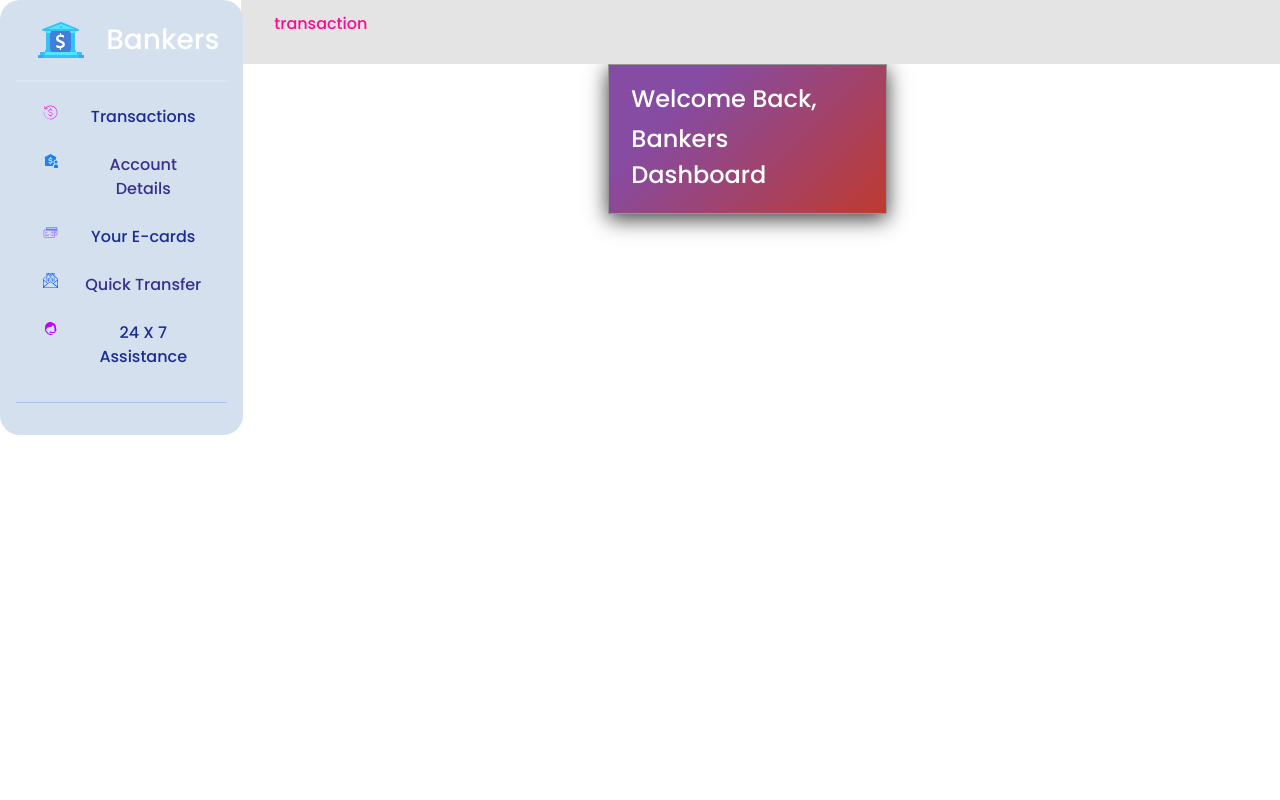
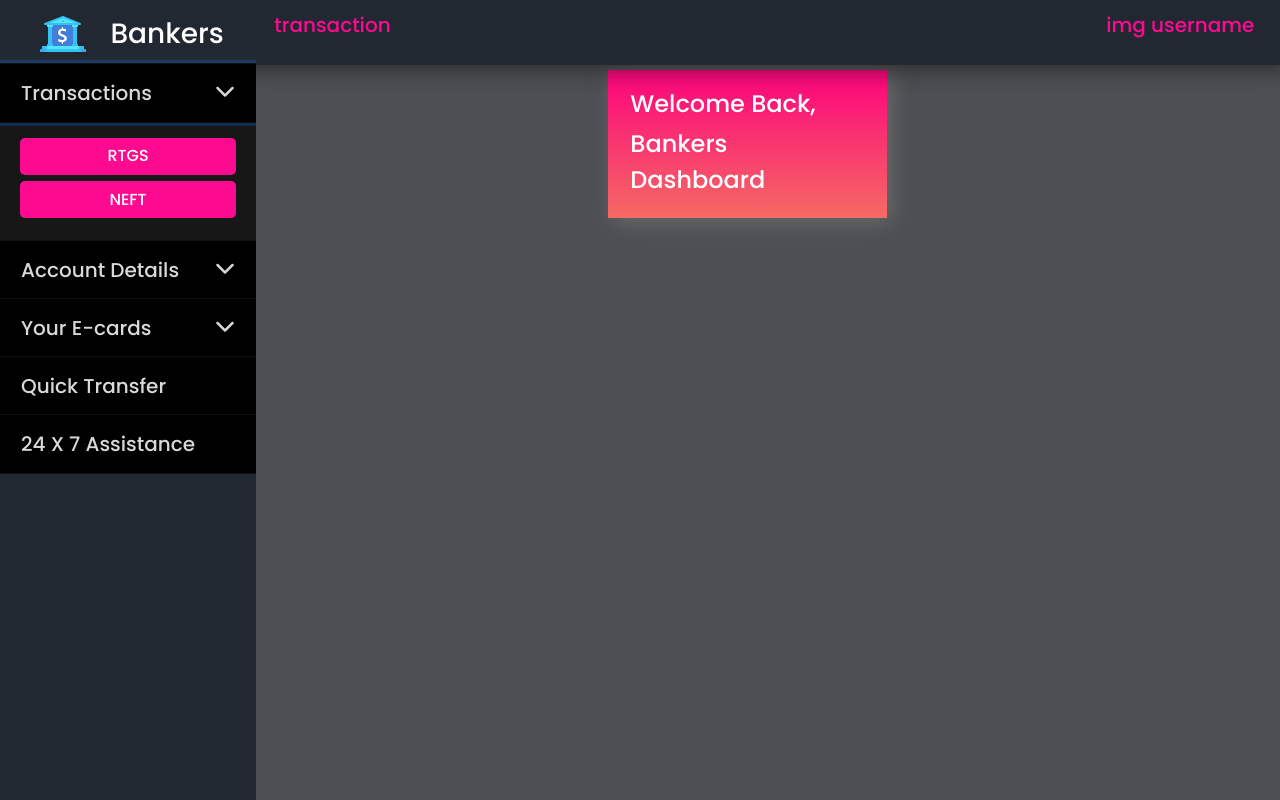
Before and after one commit to projectsddu/Banking_System_AT, a React (Create React App) app in the folder client/: page /transaction in a window 1280 px wide. Both pictures are taken after a click on the button "Transactions". Built offline with nearby package versions, Linux system fonts and the light colour scheme.

Commit message:
Chart error not resolved

```diff
--- a/client/src/App.css
+++ b/client/src/App.css
@@ -50,3 +50,6 @@ a{
 .row{
   margin-left:2px
 }
+body{
+  background-color: #ffffff;
+}
--- a/client/src/App.js
+++ b/client/src/App.js
@@ -40,16 +40,16 @@ function App() {
 
         </Route>
         <Route path="/transaction">
-          <SideNavbar></SideNavbar>
+          <TempSideNavbar></TempSideNavbar>
         </Route>
         <Route path="/ecard">
-          <SideNavbar></SideNavbar>
+          <TempSideNavbar></TempSideNavbar>
         </Route>
       </div>
       <div className="col-9 custcol9">
 
         <Route path="/home">
-        <RightComponent component_name="home"></RightComponent>
+          <RightComponent component_name="home"></RightComponent>
         </Route>
         <Route path="/transaction">
           <RightComponent component_name="transaction"></RightComponent>
--- a/client/src/components/Home/CardComponent.css
+++ b/client/src/components/Home/CardComponent.css
@@ -1,3 +1,7 @@
+@import url('https://fonts.googleapis.com/css2?family=Poppins:wght@500&display=swap');
+*{
+    font-family: 'Poppins',sans-serif;
+}
 .card_design {
     margin: 5% 5% 5% 5%;
     padding: 1% 1% 1% 1%;
@@ -6,7 +10,7 @@
     border-radius:30px;
 }
 .illustration {
-    box-shadow: 0px 5px 20px rgb(59, 59, 59);
+    box-shadow: 5px 5px 20px rgb(107, 106, 106);
     /* flex-direction: column; */
    /* background-color: #a4508b;
 background-image: linear-gradient(326deg, #a4508b 0%, #5f0a87 74%); */
@@ -17,11 +21,12 @@ background-image: linear-gradient(315deg, #7f53ac 0%, #647dee 74%); */
 background-image: linear-gradient(315deg, #f9c5d1 0%, #9795ef 74%); */
 /* background-color: #89d4cf;
 background-image: linear-gradient(315deg, #89d4cf 0%, #6e45e1 74%); */
-background-color: #bf3a30;
-background-image: linear-gradient(315deg, #bf3a30 0%, #864ba2 74%);
+background-color: #FFE5B4;
+background-image: linear-gradient(180deg, #fd027c, rgb(245, 107, 100) );
 /* background-image: linear-gradient(150deg,#ebdff5,rgb(207, 207, 207)); */
+/* background-image: linear-gradient(150deg,#ba5370   ,#f0b291); */
     color: #ffffff;
-    border:1px solid rgb(150, 150, 150);
+    border:0px;
 }
 .gen_card {
     /* box-shadow: 0px 0px 10px rgba(0.2, 0.2, 0.2, 0.308); */
--- /dev/null
+++ b/client/src/components/Home/Chart_test_comp.js
@@ -0,0 +1,26 @@
+import {
+    Chart,
+    ChartSeries,
+    ChartSeriesItem,
+    ChartCategoryAxis,
+    ChartCategoryAxisItem
+} from '@progress/kendo-react-charts';
+
+import 'hammerjs';
+
+const categories = ['Jan', 'Feb', 'Mar', 'Apr'];
+
+const ChartContainer = () => (
+    <Chart>
+        <ChartCategoryAxis>
+            <ChartCategoryAxisItem categories={categories} />
+        </ChartCategoryAxis>
+        <ChartSeries>
+            <ChartSeriesItem type="verticalLine" data={[1, 2, 3, 5]} />
+            <ChartSeriesItem type="verticalLine" data={[-1, -2, -3, -5]} />
+        </ChartSeries>
+    </Chart>
+);
+
+
+export default ChartContainer
--- a/client/src/components/Home/ECard/Ecard.css
+++ b/client/src/components/Home/ECard/Ecard.css
@@ -24,7 +24,8 @@ body {
     background-image: url(https://i.imgur.com/5rm6bLu.jpg);
     background-size: cover;
     opacity: 1;
-    border: none
+    border: none;
+    margin:5%;
 }
 
 .card::before {
--- a/client/src/components/Home/HomeComponent.js
+++ b/client/src/components/Home/HomeComponent.js
@@ -1,8 +1,10 @@
 import React from 'react'
 import CardComponent from './CardComponent'
+// import Line from './Chart_test_comp'
+import ChartContainer from './Chart_test_comp'
 
 export default function HomeComponent() {
-    return (
+    return (<>
         <div className="row mt-3">
 
             <CardComponent className="col-4" username="Jenil Gandhi"></CardComponent>
@@ -10,5 +12,9 @@ export default function HomeComponent() {
             <CardComponent className="col-4" username="Jenil Gandhi"></CardComponent>
 
         </div>
+        <div className="row">
+            <ChartContainer></ChartContainer>
+        </div>
+    </>
     )
 }
--- a/client/src/components/Home/TempSideNavbar.css
+++ b/client/src/components/Home/TempSideNavbar.css
@@ -1,4 +1,28 @@
-
+@import url('https://fonts.googleapis.com/css2?family=Poppins:wght@500&display=swap');
+*{
+    font-family: 'Poppins',sans-serif;
+}
+.heading_sidenav{
+  margin-top: -7%;
+}
+.Headlogo{
+  display: flex;
+  justify-content: center;
+  color:#f1f1f1;
+  margin-top: -7%;
+}
+.partition{
+  display: flex;
+  background-color: rgb(253, 10, 144);
+  /* FF3D68 */
+  /* background-image: linear-gradient(215deg,#C3073F,#950740,#6f2232); */
+  margin-bottom: 3%;
+  padding: 3%;
+  border-radius: 5px;
+  justify-content: center;
+  align-items: center;
+  color:#ffffff;
+}
 .accordian-button {
   background-color: #ccff00;
   color:#ccff00;
@@ -10,11 +34,23 @@
   z-index: 1;
   top: 0;
   left: 0;
-  background-color: #111;
+  background-color: #222831;
   overflow-x: hidden;
   padding-top: 20px;
+
 }
-
+::-webkit-scrollbar {
+  width: 5px;
+}
+::-webkit-scrollbar-track {
+  background: #f1f1f1;
+}
+::-webkit-scrollbar-thumb {
+  background: #888;
+}
+::-webkit-scrollbar-thumb:hover {
+  background: #555;
+}
 @media screen and (max-height: 450px) {
   .sidenav {
     padding-top: 15px;
@@ -44,7 +80,7 @@
   padding: 6px 8px 6px 16px;
   text-decoration: none;
   font-size: 20px;
-  color: #818181;
+  color: #ece9e9;
   display: block;
   border: none;
   background: none;
@@ -73,3 +109,7 @@
 .x-accordion-heading .x-accordion-toggle {
     background-color: #ff0000;
 }
+.accordion-body{
+  background-color: #171717;
+  border:0px;
+}
--- a/client/src/components/Home/TempSideNavbar.js
+++ b/client/src/components/Home/TempSideNavbar.js
@@ -9,6 +9,7 @@ import BANK_LOGO from "./Asset/Bankers_logo.svg";
 import { NavLink } from "react-router-dom";
 import { useEffect } from "react";
 import { useState } from "react";
+// import BANK_LOGO from './Asset/Bankers_logo.svg'
 
 function TempSideNavbar() {
   const [loading, setLoading] = useState(true);
@@ -83,11 +84,18 @@ function TempSideNavbar() {
             "text-color": "green",
             "background-color": "purple",
             "href": "link to the page"
+          },
+          {
+            "text": "Your ecards are good",
+            "vector-asset": "",
+            "text-color": "green",
+            "background-color": "purple",
+            "href": "link to the page"
           }
         ]
       },
       {
-                "id":"QUICKT",
+        "id": "QUICKT",
         "text": "Quick Transfer",
         "vector-asset": Q_T_SVG,
         "vector-asset-color": "#ccff00",
@@ -98,7 +106,7 @@ function TempSideNavbar() {
         "dropdown_menu": []
       },
       {
-                "id":"assistance",
+        "id": "assistance",
         "text": "24 X 7 Assistance",
         "vector-asset": H_ASSIT,
         "vector-asset-color": "#ccff00",
@@ -116,7 +124,7 @@ function TempSideNavbar() {
   const styles = {
     "accordian": {
       "background-color": "black",
-            "color": "#818181",
+      "color": "#d7d9db",
       "border": "1px solid black",
       "padding": "",
       "text-decoration": "none",
@@ -124,7 +132,7 @@ function TempSideNavbar() {
       "display": "block",
       // "border": "5px solid red",
       "outline": "1px solid #111",
-            "border-radius":"0px",
+      "border-radius": "0px",
       "width": "100%",
       "text-align": "left",
       "cursor": "pointer",
@@ -132,44 +140,43 @@ function TempSideNavbar() {
     },
     "acc-border": {
       "border": "1px solid black"
-},"dropbtn":{
-    "float":"right"
+    }, "dropbtn": {
+      "float": "right"
+    },
+    "accordian-item": {
+      "border": "0px"
     }
   }
 
   return (
     <div className="sidenav">
-    {/* <a href="#about">About</a>
-    <br />
-    <a href="#services">Services</a>
-    <br />
-    <a href="#clients">Clients</a>
-    <br />
-    <a href="#contact">Contact</a>
-    <br /> */}
+      <a href="/" class="d-flex heading_logo align-items-center mb-3 mb-md-0 me-md-auto link-dark text-decoration-none">
+        <img className="Headlogo" src={BANK_LOGO} />
+        <span class="fs-3 heading_sidenav">Bankers</span>
+      </a>
       {navlist.map((e) => {
-        return(
+        return (
           <div class="accordion accordian-flush" id="accordionFlushExample" >
-        <div class="accordion-item">
-          <h2 class="accordion-header" id="flush-headingOne">
+            <div class="accordion-item" style={styles["accordian-item"]}>
+              <h3 class="accordion-header" id="flush-headingOne">
                 <button
                   class="accordion-button collapsed"
                   type="button"
-              data-bs-toggle={e["is_drop"]?"collapse":"tp"}
-              data-bs-target={"#"+e["id"]}
+                  data-bs-toggle={e["is_drop"] ? "collapse" : "tp"}
+                  data-bs-target={"#" + e["id"]}
                   aria-expanded="false"
                   aria-controls="flush-collapseOne"
                   style={styles["accordian"]}
                 >
                   {e["text"]}
-              {e["is_drop"]?
+                  {e["is_drop"] ?
                     <i
                       class="fas fa-chevron-down float-right"
                       style={styles["dropbtn"]}
-              ></i>:""
+                    ></i> : ""
                   }
                 </button>
-          </h2>
+              </h3>
               <div
                 id={e["id"]}
                 class="accordion-collapse collapse"
@@ -178,11 +185,11 @@ return (
               >
                 <div class="accordion-body">
                   {/* <ul> */}
-                    {e["dropdown_menu"].map((e1)=>{
-                        return(<>
-                        {/* <li> */}
-                            {e1["text"]}<br/>
-                        {/* </li> */}
+                  {e["dropdown_menu"].map((e1) => {
+                    return (<>
+                      <div className="partition">
+                        {e1["text"]}<br />
+                      </div>
                     </>)
                   })}
                   {/* </ul> */}
--- a/client/src/components/Home/TopNavbarComponent.css
+++ b/client/src/components/Home/TopNavbarComponent.css
@@ -1,22 +1,37 @@
 .navbar{
-    background-color: #e4e4e4;
+    /* display: flex; */
+    /* background-color: #0b0c10; */
+    background-color: #222831;
     color:rgb(253, 10, 144);
-    height:100%;
+    height:78%;
     width:112%;
+    font-size: 20px;
+    /* justify-content: left; */
     /* position: fixed; */
     margin-bottom:5px;
     margin-left:-35px;
-    padding:1%;
+    padding-left: 20px;
+    padding-top:20px;
+    box-shadow: 0px 5px 20px rgba(31, 26, 26, 0.616);;
 }
+body{
+    background-color: #4c4f53;
+}
+
 @media only screen and (max-width: 1300px){
     .navbar{
-    background-color: #e4e4e4;
+    /* background-color: #e4e4e4; */
+    background-color: #222831;
+
     color:rgb(253, 10, 144);
-    height:100%;
+    height:94%;
     width:112.6%;
     /* position: fixed; */
     margin-bottom:5px;
     margin-left:-42px;
+
     padding:1%;
 }
+
+
 }
--- a/client/src/components/Home/TopNavbarComponent.js
+++ b/client/src/components/Home/TopNavbarComponent.js
@@ -7,7 +7,9 @@ export default function TopNavbarComponent({ property_name }) {
             <nav class="navbar ">
                 <div class="container topnav">
                     <p className="navText">{property_name}</p>
+                    <p className="float-left">img username</p>
                 </div>
+
             </nav>
         </div>
     )
```
Also changed, not shown: client/package.json (+8 -0 lines), client/src/components/Home/SideNavbar.js (line endings or trailing spaces), 1 other file (tests, documents, lock files or other folders). Lines whose indentation alone changed are shown as unchanged.
